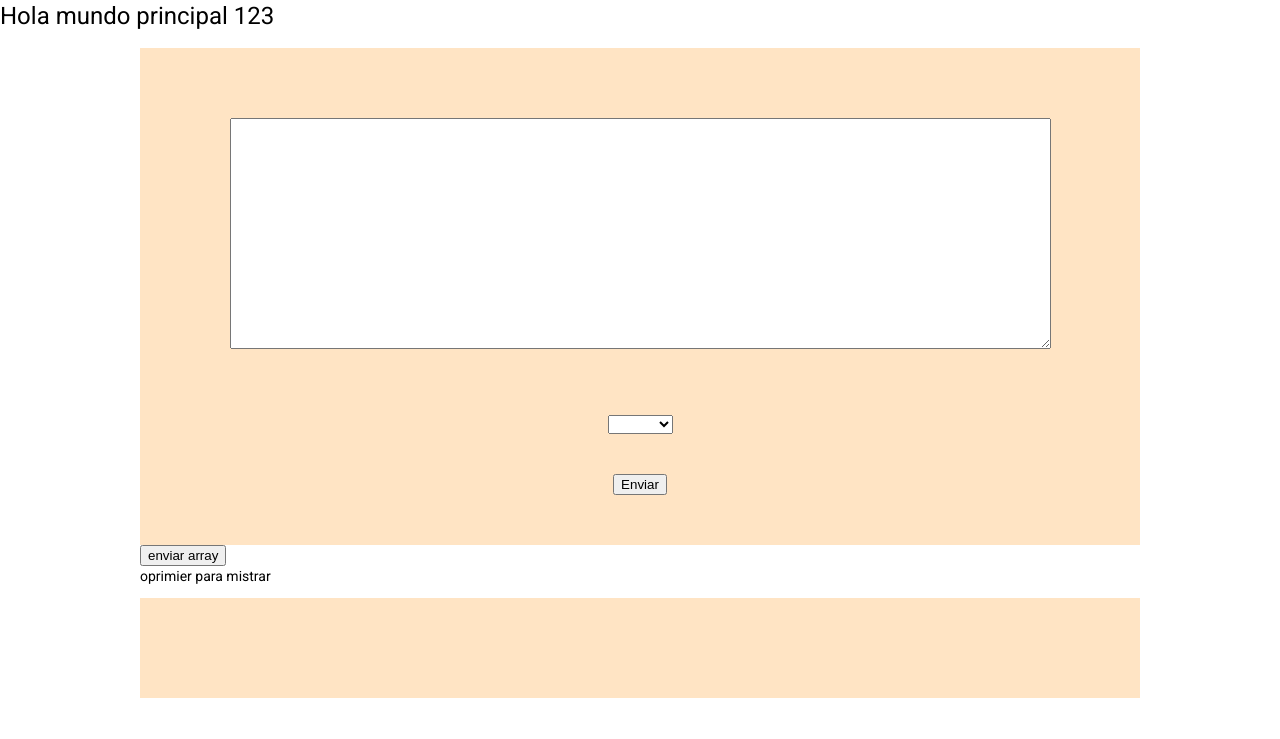
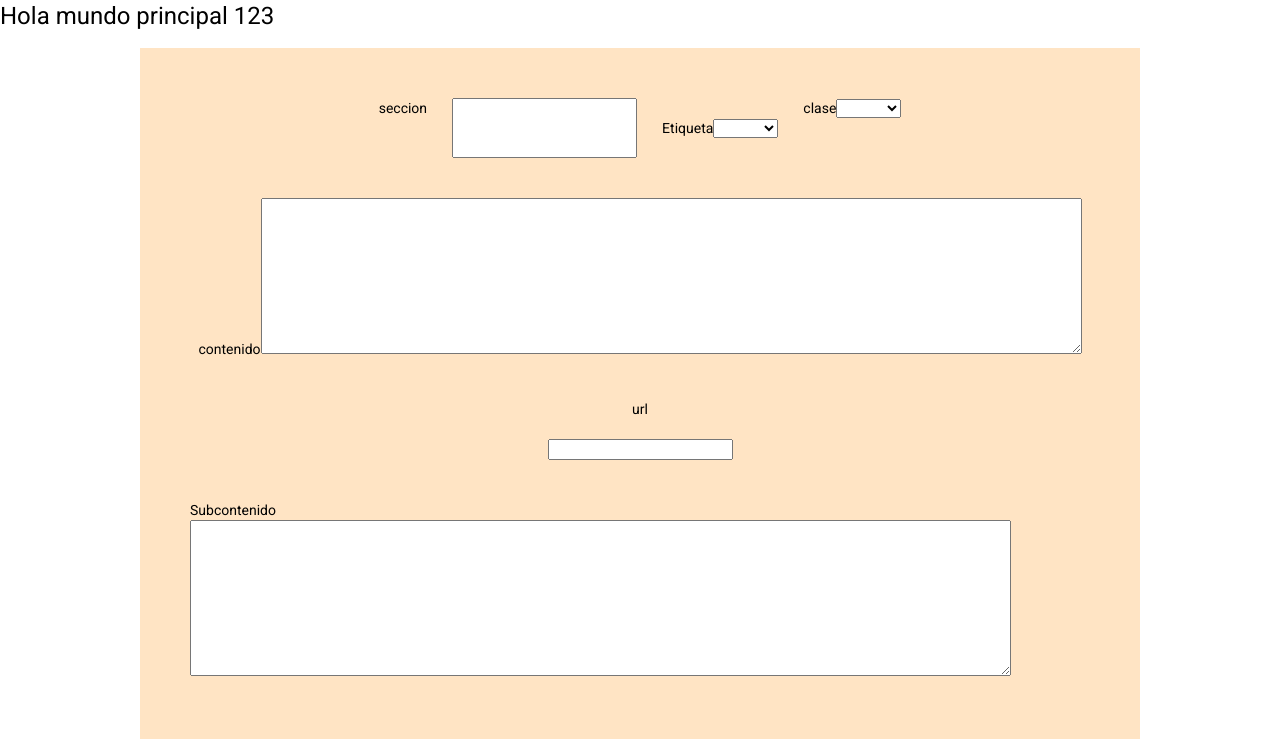
Before and after one commit to anjoalo1/angular-formulario2, an Angular app in the folder formularios2/: page / in a window 1280 px wide. Shown: the top 739 px of the page. Built offline with nearby package versions, Linux system fonts and the light colour scheme.

Commit message:
agregando nuevos valores

```diff
--- a/formularios2/src/app/app.module.ts
+++ b/formularios2/src/app/app.module.ts
@@ -8,6 +8,8 @@ import { FormularioComponent } from './formulario/formulario.component';
 import { BrowserAnimationsModule } from '@angular/platform-browser/animations';
 import { MatSliderModule } from '@angular/material/slider';
 import {MatCardModule} from '@angular/material/card';
+import { HttpClient, HttpErrorResponse } from "@angular/common/http";
+import { HttpClientModule } from '@angular/common/http';
 
 
 @NgModule({
@@ -22,7 +24,8 @@ import {MatCardModule} from '@angular/material/card';
     ReactiveFormsModule,
     BrowserAnimationsModule,
     MatSliderModule,
-    MatCardModule
+    MatCardModule,
+  HttpClientModule
 
 
 
--- a/formularios2/src/app/formulario/formulario.component.html
+++ b/formularios2/src/app/formulario/formulario.component.html
@@ -5,21 +5,88 @@
         <input type="text" name="textName" formControlName="name">
         <label for="textApellido">Apellido</label>
         <input type="text" name="textApellido" formControlName="apellido"> -->
+        <!-- campo seccion  -->
+       <div class="agrupados">
+        <label for="textSeccion">seccion</label>
+        <input type="text" name="textSeccion" formControlName="seccion">
         <div class="separete-v">
-            <textarea cols="100" rows="15" formControlName="contenido"></textarea>
-        </div>
-        <div class="separete-v">
-            <select name="select" formControlName="seleccionar">
+            <label for="selectEtiqueta">Etiqueta</label>
+            <select name="selectEtiqueta"  formControlName="etiqueta">
                 <option value="p">parrafo</option>
                 <option value="h1">h1</option>
                 <option value="h2">h2</option>
+                <option value="h3">h3</option>
                 <option value="img">img</option>
                 <option value="code">code</option>
 
             </select>
         </div>
+        <div>
+            <label for="textClase">clase</label>
+           <!--  <input type="text" name="textClase" formControlName="clase"> -->
+            <select name="textClase" formControlName="clase">
+                <option *ngFor ="let cont of clasesCss" value={{cont.clase}} >{{cont.clase}}</option>
+            </select>
+        </div>
+       </div>
+
+       <!-- campo tipo de etiqueta  -->
+
+
+        <!-- campo clase  -->
+
+
+
+
+
+        <!-- campo dato -->
+        <div class="separete-v">
+            <label for="textContenido">contenido</label>
+            <textarea name="textContenido" cols="100" rows="10" formControlName="contenido"></textarea>
+        </div>
+
+         <!-- campo url  -->
+         <label for="textUrl">url</label>
+         <input type="text" name="textUrl" formControlName="url">
+
+    <!-- campo subcontenido-->
+         <div class="separete-v">
+            <label for="textSubcontenido">Subcontenido</label>
+            <textarea name="textSubcontenido" cols="100" rows="10" formControlName="subcontenido"></textarea>
+        </div>
+
+    <!-- campo codigo-->
+         <div class="separete-v">
+            <label for="textCodigo">codigo</label>
+            <textarea name="textCodigo" cols="100" rows="10" formControlName="codigo"></textarea>
+        </div>
+
+
+
+
+
         <input type="submit" value="Enviar" >
     </form>
+
+
+
+    <div *ngFor="let mi of miarray; let i = index">
+        <div>
+            <div class="parrafo">{{mi.clase}}</div>
+            <div class="parrafo">{{mi.contenido}}</div>
+            <div class="parrafo">{{mi.etiqueta}}</div>
+            <div class="parrafo">{{mi.seccion}}</div>
+            <div class="parrafo">{{mi.subcontenido}}</div>
+            <div class="parrafo">{{mi.url}}</div>
+
+
+            <button type="button" (click)="removeItem2(i)">borrar item {{i}}</button>
+        </div>
+    </div>
+
+
+
+  <hr>
 
     <div><button (click)="generarHTML(miarray)">enviar array</button></div>
 
@@ -38,10 +105,8 @@
 
     <div class="container-form">
         <div *ngFor="let mi of arrayContenido; let i = index">
-
             <div>
                 <p class="parrafo">{{mi}}</p>
-                <!-- <input type="button" [value]="i" (click)="removeItem(i)"> -->
                 <button type="button" (click)="removeItem(i)">borrar item {{i}}</button>
             </div>
 
@@ -49,7 +114,16 @@
 
     </div>
 
+    <hr>
 
+    <p>{{arrayProvisional}}</p>
+    <p *ngFor ="let col of ArrayEtiquetas">{{col.etiqueta}}</p>
+
+
+
+    <div>
+        <button (click)="consultarBD()">consular api</button>
+    </div>
 
 </div>
 <!-- <mat-slider min="1" max="100" step="1" value="50"></mat-slider> -->
--- a/formularios2/src/app/formulario/formulario.component.scss
+++ b/formularios2/src/app/formulario/formulario.component.scss
@@ -38,3 +38,10 @@
     padding: 10px;
 
 }
+
+.agrupados{
+    display: flex;
+    flex-direction: row;
+    flex-wrap: wrap;
+    gap: 25px;
+}
--- a/formularios2/src/app/formulario/formulario.component.ts
+++ b/formularios2/src/app/formulario/formulario.component.ts
@@ -1,7 +1,10 @@
 import { Component, OnInit } from '@angular/core';
 import { FormControl, FormGroup, Validators } from '@angular/forms';
 import {MatCardModule} from '@angular/material/card';
-import { Contenido } from '../interfaces/interface_datos';
+import { ArrayEtiquetas, Contenido } from '../interfaces/interface_datos';
+import { SavebdService } from '../savebd.service';
+import { HttpClient } from '@angular/common/http';
+
 
 
 @Component({
@@ -11,45 +14,90 @@ import { Contenido } from '../interfaces/interface_datos';
 })
 export class FormularioComponent implements OnInit {
 
-  constructor() { }
+  constructor(public json: SavebdService, private http: HttpClient) { }
 
   ngOnInit(): void {
   }
 
   miarray:Contenido[] =[];
   arrayContenido:any[]=[];
+  ArrayEtiquetas:ArrayEtiquetas[]=[];
+
+seccion:string="";
+etiqueta:string="";
+clase:string="";
+contenido:string="";
+url:string="";
+subcontenido:string="";
+codigo:string="";
 
 
-etiqueta:string="";
-dato:string="";
+arrayProvisional:string="";
+arrayProvisional1:string="";
+
+
+
+clasesCss:any[]=[
+  {"clase":"parrafo", "etiqueta":"p", "nombre":"parrafo"},
+  {"clase":"title-h1", "etiqueta":"h1", "nombre":"h1"},
+  {"clase":"title-h2", "etiqueta":"h2", "nombre":"h2"},
+  {"clase":"title-h3", "etiqueta":"h3", "nombre":"h3"},
+  {"clase":"img", "etiqueta":"img", "nombre":"img"},
+  {"clase":"code", "etiqueta":"Code", "nombre":"img"}
+];
 
 
 
   miFormulario = new FormGroup({
-    name: new FormControl('', [Validators.min(3)]),
-    apellido: new FormControl('', [Validators.min(3)]),
+    /* name: new FormControl('', [Validators.min(3)]),
+    apellido: new FormControl('', [Validators.min(3)]), */
+
+    seccion: new FormControl(''),
+    etiqueta: new FormControl(''),
+    clase: new FormControl(''),
     contenido: new FormControl(''),
-    seleccionar: new FormControl('')
+    url: new FormControl(''),
+    subcontenido: new FormControl(''),
+    codigo: new FormControl('')
   })
-
 
   addPerson(miformulario:FormGroup): void {
 
-    this.etiqueta= this.miFormulario.get('seleccionar')?.value;
-    this.dato= this.miFormulario.get('contenido')?.value;
+    this.seccion= this.miFormulario.get('seccion')?.value;
+    this.etiqueta= this.miFormulario.get('etiqueta')?.value;
+    this.clase= this.miFormulario.get('clase')?.value;
+    this.contenido= this.miFormulario.get('contenido')?.value;
+    this.url= this.miFormulario.get('url')?.value;
+    this.subcontenido= this.miFormulario.get('subcontenido')?.value;
+    this.codigo= this.miFormulario.get('codigo')?.value;
 
-    console.log(this.etiqueta, this.dato)
+    console.log(this.etiqueta, this.contenido)
 
-    let miObjeto = {etiqueta:`${this.etiqueta}`, dato:`${this.dato}`};
+    let miObjeto = {
+
+      seccion:`${this.seccion}`,
+      etiqueta:`${this.etiqueta}`,
+      clase:`${this.clase}`,
+      contenido:`${this.contenido}`,
+      url:`${this.url}`,
+      subcontenido:`${this.subcontenido}`,
+      codigo:`${this.codigo}`
+      };
 
     console.log(miObjeto);
     this.miarray.push(miObjeto);
     console.log(this.miarray);
+     this.arrayProvisional = JSON.stringify(this.miarray);
+    console.log("este es el array provisionesal", this.arrayProvisional + `\n`);
   }
 
   removeItem(index:number): void{
     /* this.miarray.splice(index,1); */
     this.arrayContenido.splice(index,1);
+  }
+
+  removeItem2(index:number):void{
+    this.miarray.splice(index,1);
   }
 
 
@@ -59,28 +107,38 @@ dato:string="";
     this.arrayContenido=[];
 
     for (const obj of arr) {
-      if (obj.etiqueta === "p") {
 
-        this.arrayContenido.push(`<p class="parrafo">${obj.dato}</p>`);
+      let copia = {etiqueta:`<${obj.etiqueta} class='${obj.clase}'>${obj.contenido}</${obj.etiqueta}>`};
+      this.ArrayEtiquetas.push(copia);
+
+     /*  if (obj.etiqueta === "p") {
+
+        this.arrayContenido.push(`<p class='${obj.clase}'>${obj.contenido}</p>`);
       } else if (obj.etiqueta === "h1") {
 
-        this.arrayContenido.push(`<h1>${obj.dato}</h1>`);
+        this.arrayContenido.push(`<h1 class='${obj.clase}'>${obj.contenido}</h1>`);
       } else if (obj.etiqueta === "h2") {
 
-        this.arrayContenido.push(`<h2>${obj.dato}</h2>`);
+        this.arrayContenido.push(`<h2 class='${obj.clase}'>${obj.contenido}</h2>`);
+      } else if (obj.etiqueta === "h3") {
+
+        this.arrayContenido.push(`<h3 class='${obj.clase}'>${obj.contenido}</h3>`);
       }
       else if (obj.etiqueta === "img") {
 
-        this.arrayContenido.push(`<img src="${obj.dato}">`);
+        this.arrayContenido.push(`<Addimagen direccion='${obj.url}'></Addimagen>`);
       }
       else if (obj.etiqueta === "code") {
 
-        this.arrayContenido.push(`${obj.dato}`);
-      }
+        this.arrayContenido.push(`<Code>${obj.codigo}</Code>`);
+      } */
 
     }
 
-    console.log(this.arrayContenido);
+    console.log(this.ArrayEtiquetas);
+    this.arrayProvisional1=JSON.stringify(this.ArrayEtiquetas);
+    console.log(this.arrayProvisional1);
+
     return resultado;
   }
 
@@ -89,4 +147,19 @@ dato:string="";
   }
 
 
+
+  consultarBD(){
+    this.json.getJson("http://localhost:8081/mongo/api/usuarios").subscribe((res)=>{
+      console.log(res);
+
+    },
+    error=>{
+      console.log("hay un error")
+    }
+    )
+  }
+
+
+
+
 }
--- /dev/null
+++ b/formularios2/src/app/savebd.service.ts
@@ -0,0 +1,19 @@
+import { Injectable } from '@angular/core';
+import { HttpClient, HttpErrorResponse } from "@angular/common/http";
+
+@Injectable({
+  providedIn: 'root'
+})
+export class SavebdService {
+
+  constructor(private http: HttpClient){}
+
+
+
+
+  getJson(url:string){
+    return this.http.get<any>(url)
+  }
+
+
+}
```
Also changed, not shown: formularios2/src/app/interfaces/interface_datos.ts (+9 -1 lines), 1 other file (tests, documents, lock files or other folders).
